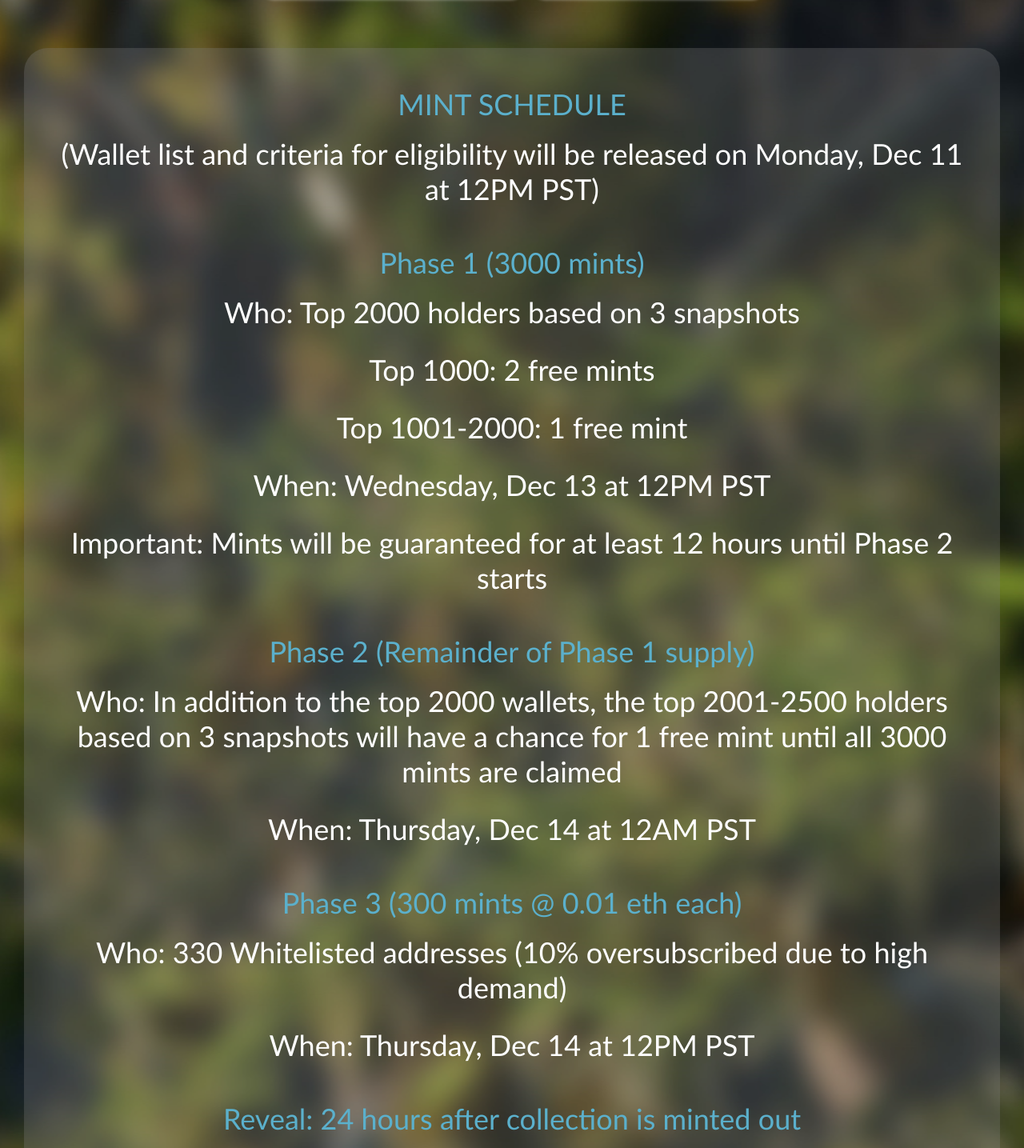
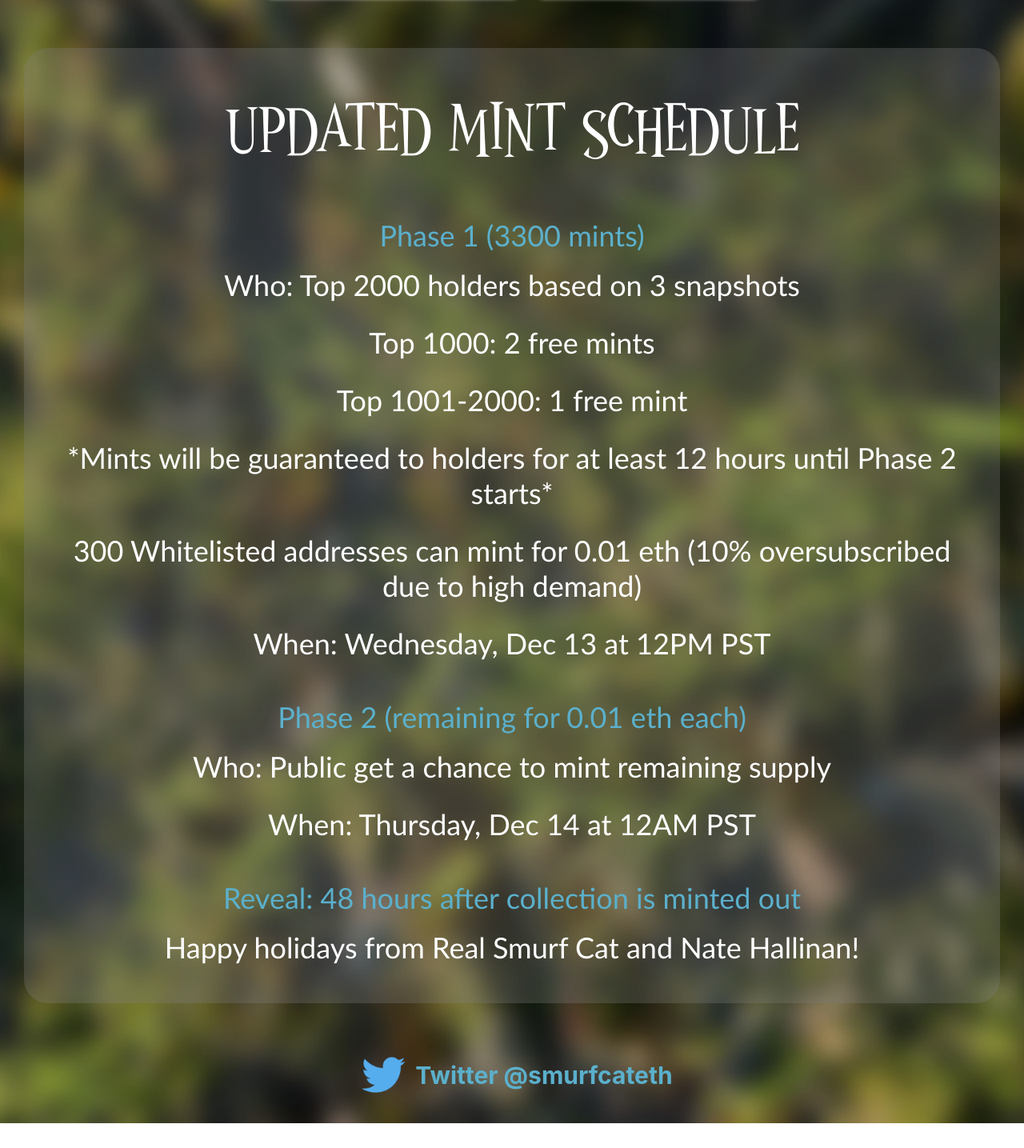
Before and after one commit to trichocereus/mint, a React (Create React App) app: page / in a window 1280 px wide. Shown: the part 1555-2990 px from the top of the page at 80% size. After the commit the page ends 2959 px from the top, so only its background shows below. Built offline with nearby package versions, Linux system fonts and the light colour scheme.

Commit message:
update times

```diff
--- a/src/App.js
+++ b/src/App.js
@@ -139,19 +139,19 @@ function App() {
           {currentAccount ? (
           <div className='mintcont'>
             <p className='minttit'>Connected: {currentAccount}</p>
-            <input
+            {/* <input
               type="text"
               placeholder="Check another address"
               value={checkAddress}
               onChange={(e) => setCheckAddress(e.target.value)}
               className='inpu'
-            />
-            <button className='inputi' onClick={() => checkEligibility(checkAddress)}>Check Eligibility</button>
+            /> */}
+            {/* <button className='inputi' onClick={() => checkEligibility(checkAddress)}>Check Eligibility</button> */}
             {/* Display eligibility information here */}
     <div>
-      <p className='minttxt'>Eligibility: {eligibility.phases.join(', ')}</p>
+      {/* <p className='minttxt'>Eligibility: {eligibility.phases.join(', ')}</p>
       <p className='minttxt'>Allowed: {eligibility.allowedMints.join(', ')}</p>
-      <p className='minttxt'>(Above data is not completely up to date, please refer to spreadsheet below)</p>
+      <p className='minttxt'>(Above data is not completely up to date, please refer to spreadsheet below)</p> */}
     </div>
             {/* <button
               className='mintbtn'
@@ -175,21 +175,18 @@ function App() {
           <a className='links' href='https://smurfcat.eth.limo'>Token website</a>
         </div>
         <div className="cont2">
-          <p className="h-text">MINT SCHEDULE </p>
-          <p className="p-text">(Wallet list and criteria for eligibility will be released on Monday, Dec 11 at 12PM PST) </p>
-          <p className="h-text">Phase 1 (3000 mints)</p>
+          <p className="t-text">UPDATED MINT SCHEDULE </p>
+          <p className="h-text">Phase 1 (3300 mints)</p>
           <p className="p-text">Who: Top 2000 holders based on 3 snapshots</p>
           <p className="p-text">Top 1000: 2 free mints </p>
           <p className="p-text">Top 1001-2000: 1 free mint</p>
+          <p className="p-text">*Mints will be guaranteed to holders for at least 12 hours until Phase 2 starts* </p>
+          <p className="p-text">300 Whitelisted addresses can mint for 0.01 eth (10% oversubscribed due to high demand)</p>
           <p className="p-text">When: Wednesday, Dec 13 at 12PM PST</p>
-          <p className="p-text">Important: Mints will be guaranteed for at least 12 hours until Phase 2 starts </p>
-          <p className="h-text">Phase 2 (Remainder of Phase 1 supply)</p>
-          <p className="p-text">Who: In addition to the top 2000 wallets, the top 2001-2500 holders based on 3 snapshots will have a chance for 1 free mint until all 3000 mints are claimed</p>
+          <p className="h-text">Phase 2 (remaining for 0.01 eth each) </p>
+          <p className="p-text">Who: Public get a chance to mint remaining supply</p>
           <p className="p-text">When: Thursday, Dec 14 at 12AM PST</p>
-          <p className="h-text">Phase 3 (300 mints @ 0.01 eth each) </p>
-          <p className="p-text">Who: 330 Whitelisted addresses (10% oversubscribed due to high demand)</p>
-          <p className="p-text">When: Thursday, Dec 14 at 12PM PST</p>
-          <p className="h-text">Reveal: 24 hours after collection is minted out</p>
+          <p className="h-text">Reveal: 48 hours after collection is minted out</p>
           <p className="p-text">Happy holidays from Real Smurf Cat and Nate Hallinan!</p>
         </div>
         <div className="footer-container">
--- a/src/styles/App.css
+++ b/src/styles/App.css
@@ -91,6 +91,15 @@ body, h1, h2, h3, h4, p, figure, div, section, img {
   margin: 10px;
   font-style: bold;
   font-family: 'Gill Sans', 'Gill Sans MT', Calibri, 'Trebuchet MS', sans-serif;
+}
+
+.t-text {
+  padding-bottom: 20px;
+  padding-top: 40px;
+  font-size: 90px;
+  color: white;;
+  margin: 10px;
+  font-family: Wonder, sans-serif;
 }
 
 .cta-button {
```
